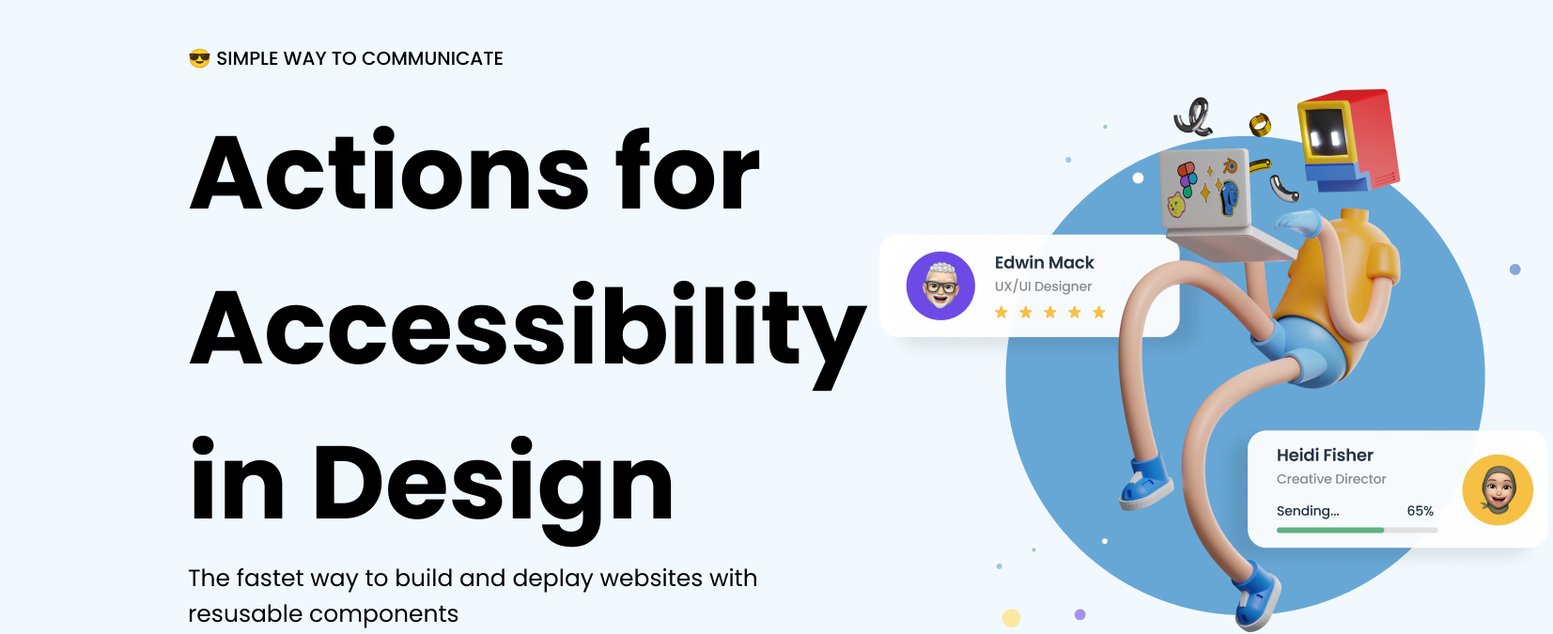
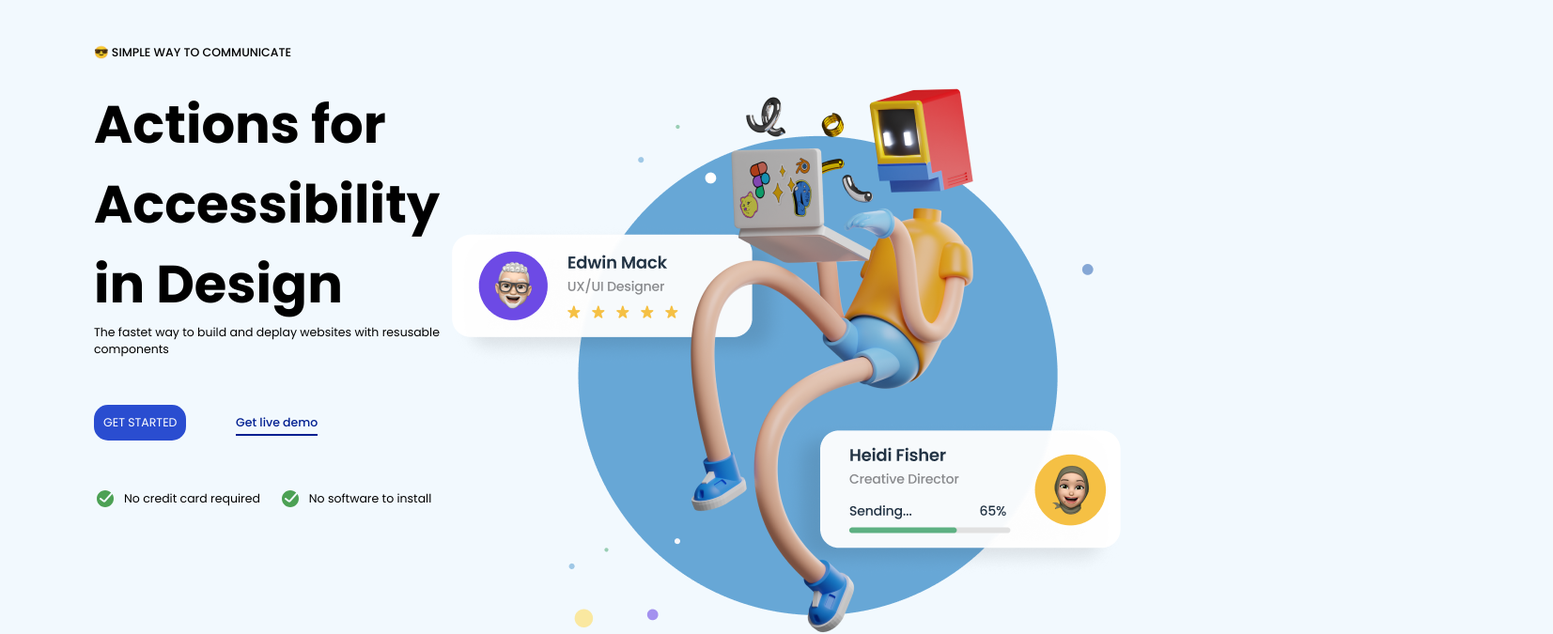
Before and after one commit to amesquitamoran/webchallenger, a plain HTML site: page index.html in a window 1280 px wide. Shown: the part 59-734 px from the top of the page at 94% size, 1653 px wide, since content can reach past the window. Drawn offline with Linux system fonts and the light colour scheme.

Commit message:
guardando

```diff
--- a/css/estilos.css
+++ b/css/estilos.css
@@ -102,18 +102,39 @@ ul, ol {
   margin-left: 20rem;
   margin-right: 20rem;
 }
+@media only screen and (max-width: 1280px) {
+  .main {
+    margin-left: 10rem;
+    margin-right: 10rem;
+  }
+}
 .main__anuncio h3 {
   text-transform: uppercase;
   font-size: 2rem;
   padding-bottom: 2.5rem;
   font-weight: 500;
 }
+@media only screen and (max-width: 1280px) {
+  .main__anuncio h3 {
+    font-size: 1.25rem;
+  }
+}
 .main__anuncio h1 {
   font-size: 11rem;
+}
+@media only screen and (max-width: 1280px) {
+  .main__anuncio h1 {
+    font-size: 5.6rem;
+  }
 }
 .main__anuncio--p {
   font-size: 2.5rem;
   margin-bottom: 5rem;
+}
+@media only screen and (max-width: 1280px) {
+  .main__anuncio--p {
+    font-size: 1.25rem;
+  }
 }
 .main__anuncio__buttons--get {
   background-color: #2A4DD0;
@@ -123,6 +144,11 @@ ul, ol {
   border-radius: 1.5rem;
   transition: 0.5s;
   display: inline-block;
+}
+@media only screen and (max-width: 1280px) {
+  .main__anuncio__buttons--get {
+    font-size: 1.25rem;
+  }
 }
 .main__anuncio__buttons--get:hover {
   background-color: #001f91;
@@ -136,6 +162,11 @@ ul, ol {
   position: relative;
   padding-bottom: 0.5rem;
   font-weight: 500;
+}
+@media only screen and (max-width: 1280px) {
+  .main__anuncio__buttons--getLive {
+    font-size: 1.25rem;
+  }
 }
 .main__anuncio__buttons--getLive::after {
   content: "";
@@ -155,6 +186,12 @@ ul, ol {
   margin-right: 1.5rem;
   transform: scale(1.5);
 }
+@media only screen and (max-width: 1280px) {
+  .main__anuncio__check svg {
+    margin-right: 0.8rem;
+    transform: scale(1);
+  }
+}
 .main__anuncio__check--svg2 {
   margin-left: 2rem;
 }
@@ -162,5 +199,18 @@ ul, ol {
   font-size: 2.5rem;
   text-align: center;
 }
+@media only screen and (max-width: 1280px) {
+  .main__anuncio__check p {
+    font-size: 1.25rem;
+  }
+}
+@media only screen and (max-width: 1280px) {
+  .main__portada--imgportada {
+    width: 45rem;
+    height: auto;
+  }
+}
+
+/*hola com oestas asdasdasdasdasd*/
 
 /*# sourceMappingURL=estilos.css.map */
```
Also changed, not shown: 1 other file.
